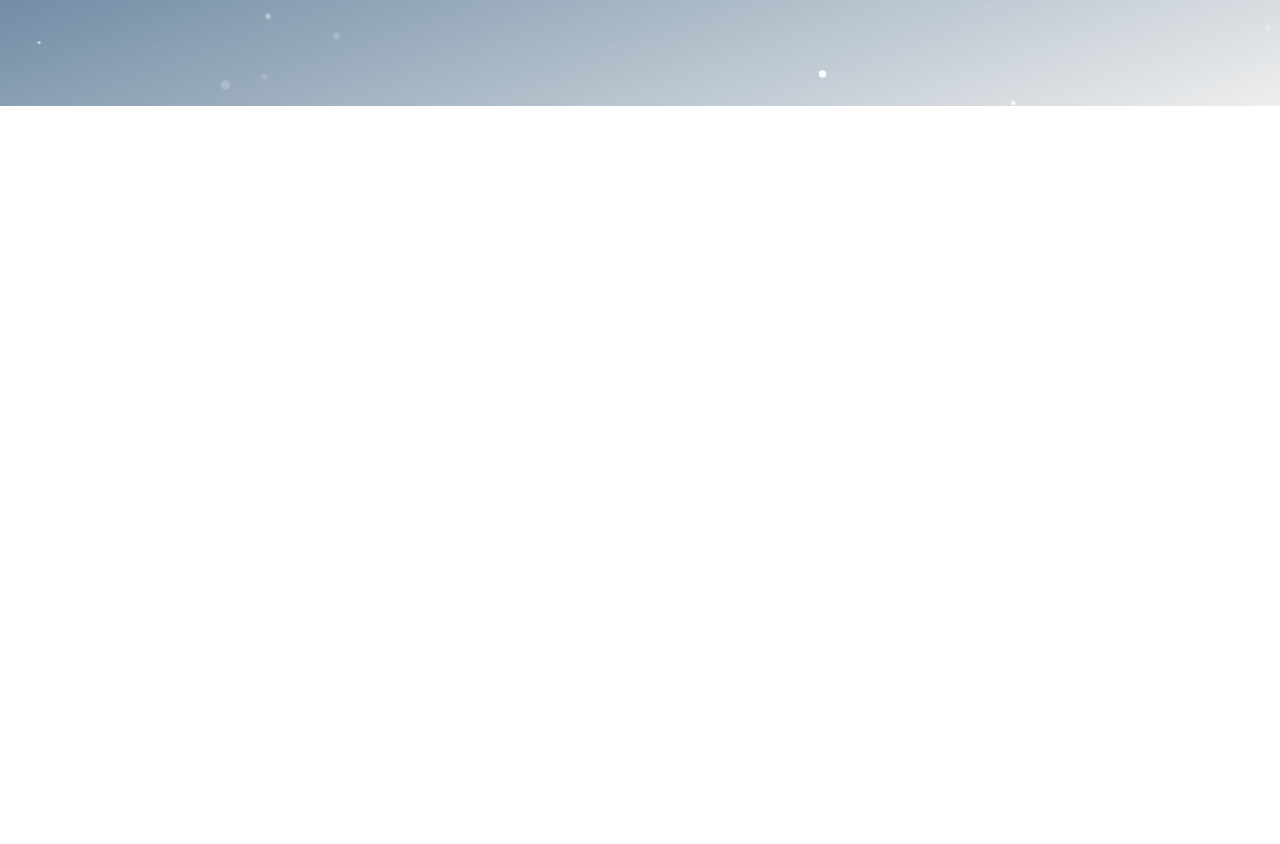
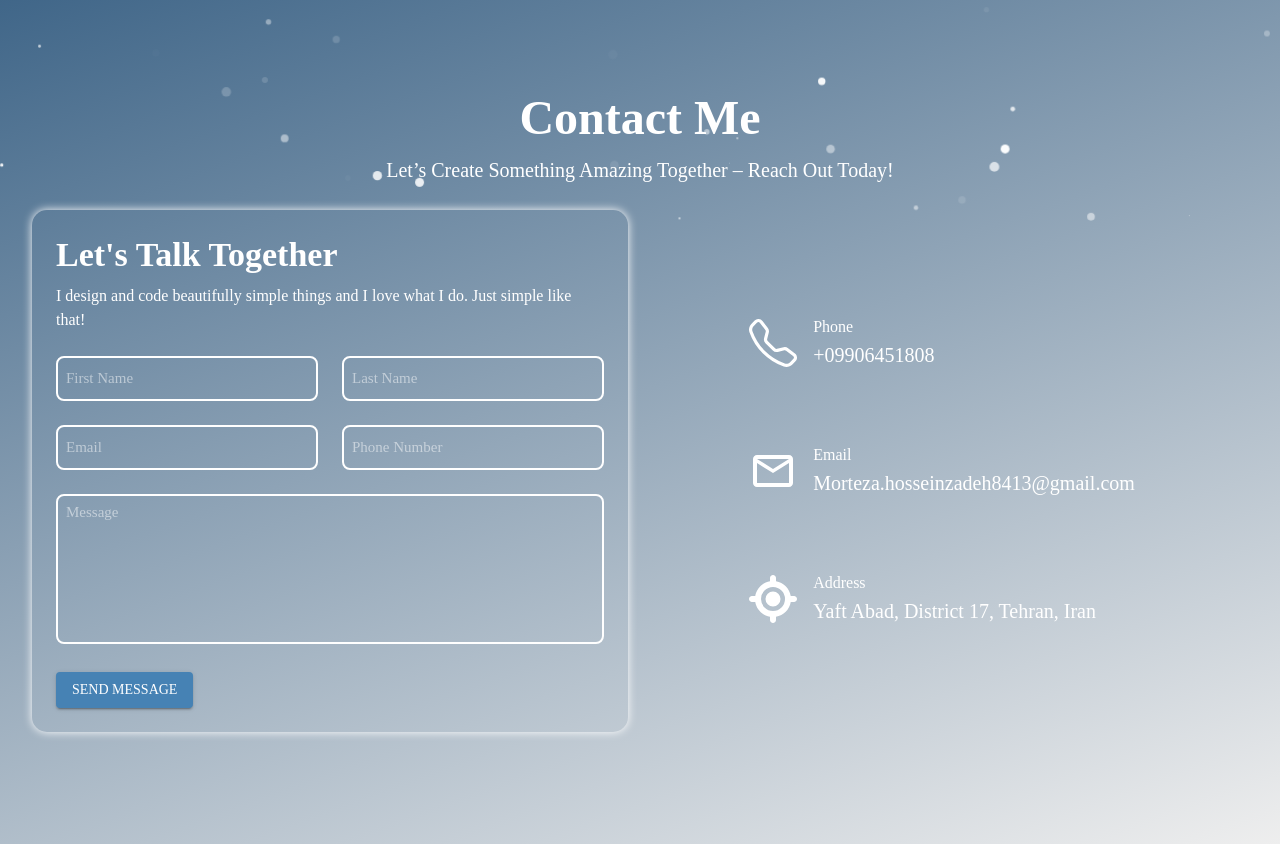
Before and after one commit to Morteza-Hoseinzadeh/personal-portfolio, a React (Create React App) app: page / in a window 1280 px wide. Shown: the part 592-1436 px from the top of the page. Before the commit the page ends 809 px from the top, so only its background shows below. Built offline with nearby package versions, Linux system fonts and the light colour scheme; a web font is replaced by a local one.

Commit message:
Develop contact me section with send-msg api

```diff
--- a/package.json
+++ b/package.json
@@ -10,6 +10,7 @@
     "@testing-library/jest-dom": "^5.17.0",
     "@testing-library/react": "^13.4.0",
     "@testing-library/user-event": "^13.5.0",
+    "axios": "^1.7.7",
     "react": "^18.3.1",
     "react-dom": "^18.3.1",
     "react-icons": "^5.3.0",
--- a/src/App.js
+++ b/src/App.js
@@ -9,6 +9,7 @@ import { Box } from '@mui/material';
 // components
 import Navbar from './components/navbar';
 import HeroSection from './components/hero-section';
+import ConatctMe from './components/contact-me';
 
 // Theme styles
 import { ThemeProvider } from '@mui/material/styles';
@@ -46,6 +47,9 @@ function App() {
           <CustomBox>
             <HeroSection theme={theme} />
           </CustomBox>
+          <CustomBox>
+            <ConatctMe theme={theme} darkMode={darkMode} />
+          </CustomBox>
         </Box>
       </Box>
     </ThemeProvider>
--- a/src/assets/font/font.css
+++ b/src/assets/font/font.css
@@ -8,3 +8,7 @@
     url('https://db.onlinewebfonts.com/t/4679956de12dd2d8fc06ed0333e1d21b.ttf') format('truetype'),
     url('https://db.onlinewebfonts.com/t/4679956de12dd2d8fc06ed0333e1d21b.svg#Proxima Soft') format('svg');
 }
+input,
+textarea {
+  font-family: 'Proxima Soft';
+}
--- /dev/null
+++ b/src/components/contact-me/index.jsx
@@ -0,0 +1,156 @@
+import React, { useState } from 'react';
+// Custom component
+import CustomTypography from '../../custom-components/typography';
+// MUI imports
+import { Box, Button, Grid2 } from '@mui/material';
+// Custom styles
+import { conatct_section, contact_me_section_style, input_style } from './style';
+// Axios service
+import axios from 'axios';
+// Icons
+import { BsTelephone } from 'react-icons/bs';
+import { FaLocationCrosshairs } from 'react-icons/fa6';
+import { MdOutlineMail } from 'react-icons/md';
+
+export default function ContactMe({ theme, darkMode }) {
+  const formList = ['First Name', 'Last Name', 'Email', 'Phone Number', 'Message'];
+
+  const initialForm = { first_name: '', last_name: '', email: '', phone_number: '', message: '' };
+  const [messageForm, setMessageForm] = useState(initialForm);
+
+  // Correctly update form state without overwriting
+  const handleInputs = (key, value) => {
+    setMessageForm((prev) => ({ ...prev, [key]: value }));
+    console.log(messageForm);
+  };
+
+  const handleSubmitForm = (e) => {
+    e.preventDefault();
+    axios
+      .post('/send-msg', messageForm)
+      .then((res) => res.json())
+      .then((data) => console.log(data))
+      .catch((err) => console.log(err));
+  };
+
+  return (
+    <>
+      <Box textAlign={'center'} mb={3}>
+        <Header theme={theme} />
+      </Box>
+
+      <Grid2 container spacing={3}>
+        <Grid2 size={{ xs: 12, md: 6 }} container sx={contact_me_section_style(theme, darkMode)}>
+          <Box textAlign={'left'}>
+            <HeaderTitleSection theme={theme} />
+          </Box>
+          {formList.map((item, index) => {
+            const key = item.toLowerCase().replace(' ', '_');
+            return (
+              <Grid2 size={{ xs: 12, md: key === 'message' ? 12 : 6 }} key={index}>
+                <StyledInput handleInputs={handleInputs} item={item} messageForm={messageForm} name={key} />
+              </Grid2>
+            );
+          })}
+          <Grid2 size={12}>
+            <Button variant='contained' onClick={handleSubmitForm} sx={{ backgroundColor: theme.palette.primary.dark }}>
+              Send Message
+            </Button>
+          </Grid2>
+        </Grid2>
+
+        <Grid2 size={{ xs: 12, md: 6 }} container>
+          <ContactMeDeatils theme={theme} />
+        </Grid2>
+      </Grid2>
+    </>
+  );
+}
+
+const HeaderTitleSection = ({ theme }) => {
+  return (
+    <>
+      <Box mb={1}>
+        <CustomTypography theme={theme} fontWeight={'bold'} variant={'h4'}>
+          Let's Talk Together
+        </CustomTypography>
+      </Box>
+      <Box mt={1}>
+        <CustomTypography theme={theme} variant={'body1'}>
+          I design and code beautifully simple things and I love what I do. Just simple like that!
+        </CustomTypography>
+      </Box>
+    </>
+  );
+};
+
+const Header = ({ theme }) => {
+  return (
+    <>
+      <Box mb={1}>
+        <CustomTypography theme={theme} variant={'h3'} fontWeight={'bold'}>
+          Contact Me
+        </CustomTypography>
+      </Box>
+      <Box mt={1}>
+        <CustomTypography theme={theme}>Let’s Create Something Amazing Together – Reach Out Today!</CustomTypography>
+      </Box>
+    </>
+  );
+};
+
+const StyledInput = ({ item, messageForm, handleInputs, name }) => {
+  const checkInputType = (input) => (input === 'Email' ? 'email' : 'text');
+  const placeholder = item;
+
+  return name !== 'message' ? (
+    <input
+      type={checkInputType(item)}
+      placeholder={placeholder}
+      style={input_style}
+      value={messageForm[name]}
+      onChange={(e) => handleInputs(name, e.target.value)}
+    />
+  ) : (
+    <textarea
+      placeholder={placeholder} // Set the same placeholder for textarea
+      style={input_style}
+      value={messageForm[name]} // Handle the value for textarea
+      onChange={(e) => handleInputs(name, e.target.value)} // Handle input change for textarea
+    />
+  );
+};
+
+const ContactMeDeatils = ({ theme }) => {
+  return (
+    <Box sx={conatct_section}>
+      <Box display={'flex'} alignItems={'center'}>
+        <BsTelephone size={48} color='#fff' />
+        <Box m={2}>
+          <CustomTypography theme={theme} variant={'body1'}>
+            Phone
+          </CustomTypography>
+          <CustomTypography theme={theme}>+09906451808</CustomTypography>
+        </Box>
+      </Box>
+      <Box display={'flex'} alignItems={'center'}>
+        <MdOutlineMail size={48} color='#fff' />
+        <Box m={2}>
+          <CustomTypography theme={theme} variant={'body1'}>
+            Email
+          </CustomTypography>
+          <CustomTypography theme={theme}>Morteza.hosseinzadeh8413@gmail.com</CustomTypography>
+        </Box>
+      </Box>
+      <Box display={'flex'} alignItems={'center'}>
+        <FaLocationCrosshairs size={48} color='#fff' />
+        <Box m={2}>
+          <CustomTypography theme={theme} variant={'body1'}>
+            Address
+          </CustomTypography>
+          <CustomTypography theme={theme}>Yaft Abad, District 17, Tehran, Iran</CustomTypography>
+        </Box>
+      </Box>
+    </Box>
+  );
+};
--- /dev/null
+++ b/src/components/contact-me/style.jsx
@@ -0,0 +1,24 @@
+export const contact_me_section_style = (theme, darkMode) => ({
+  p: 3,
+  borderRadius: '15px',
+  boxShadow: `${darkMode ? theme.palette.primary.dark : '#fff'} 0px 0px 10px`,
+  //   backgroundColor: `${darkMode ? theme.palette.primary.dark : theme.palette.primary.light}`,
+});
+
+export const input_style = {
+  fontSize: 15,
+  backgroundColor: 'transparent',
+  padding: 8,
+};
+
+export const conatct_section = {
+  display: 'flex',
+  justifyContent: 'center',
+  alignItems: 'left',
+  gap: 5,
+  m: 'auto',
+  flexDirection: 'column',
+  svg: {
+    fontSize: 120,
+  },
+};
--- a/src/style/style.css
+++ b/src/style/style.css
@@ -25,3 +25,29 @@
 body {
   overflow-x: hidden;
 }
+
+input,
+textarea {
+  width: 100%;
+  padding-left: 10px;
+  border-radius: 8px;
+  height: 45px;
+  border: #fff 2px solid;
+  background-color: transparent;
+  color: #fff;
+  outline: none;
+  transition: all ease-in 0.15s;
+  &::placeholder {
+    color: #fff;
+    opacity: 0.5;
+  }
+  &:focus {
+    box-shadow: 1px 1px 5px #fff;
+    background-color: rebeccapurple;
+  }
+}
+
+textarea {
+  resize: none;
+  height: 150px;
+}
```
Also changed, not shown: 1 other file (tests, documents, lock files or other folders).
